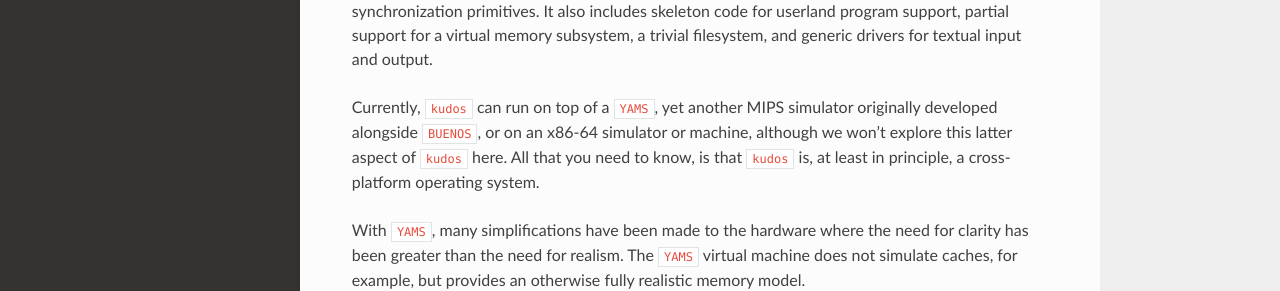
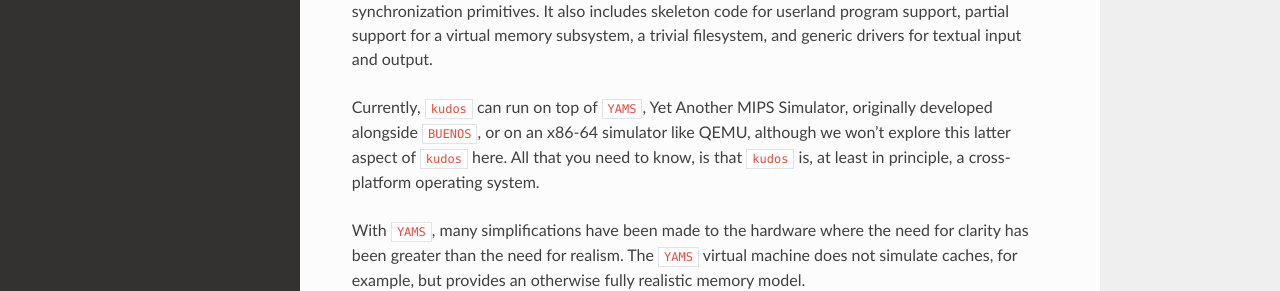
Before and after one commit to DIKU-EDU/kudos, a Sphinx documentation site: the page built from docs/index.rst, in a window 1280 px wide and 900 px high, scrolled down 343 px. Shown: the part 160-451 px from the top of the window. Built offline with Sphinx 7.4.7 and the Read the Docs theme 2.0.0, drawn with Linux system fonts in a browser that asks for light colours.

Commit message:
rephrase a little

```diff
--- a/docs/index.rst
+++ b/docs/index.rst
@@ -22,11 +22,11 @@ variety of synchronization primitives. It also includes skeleton code for
 userland program support, partial support for a virtual memory subsystem, a
 trivial filesystem, and generic drivers for textual input and output.
 
-Currently, ``kudos`` can run on top of a ``YAMS``, yet another MIPS simulator
-originally developed alongside ``BUENOS``, or on an x86-64 simulator or
-machine, although we won't explore this latter aspect of ``kudos`` here. All
-that you need to know, is that ``kudos`` is, at least in principle, a
-cross-platform operating system.
+Currently, ``kudos`` can run on top of ``YAMS``, Yet Another MIPS Simulator,
+originally developed alongside ``BUENOS``, or on an x86-64 simulator like QEMU,
+although we won't explore this latter aspect of ``kudos`` here. All that you
+need to know, is that ``kudos`` is, at least in principle, a cross-platform
+operating system.
 
 With ``YAMS``, many simplifications have been made to the hardware where the
 need for clarity has been greater than the need for realism. The ``YAMS``
```
